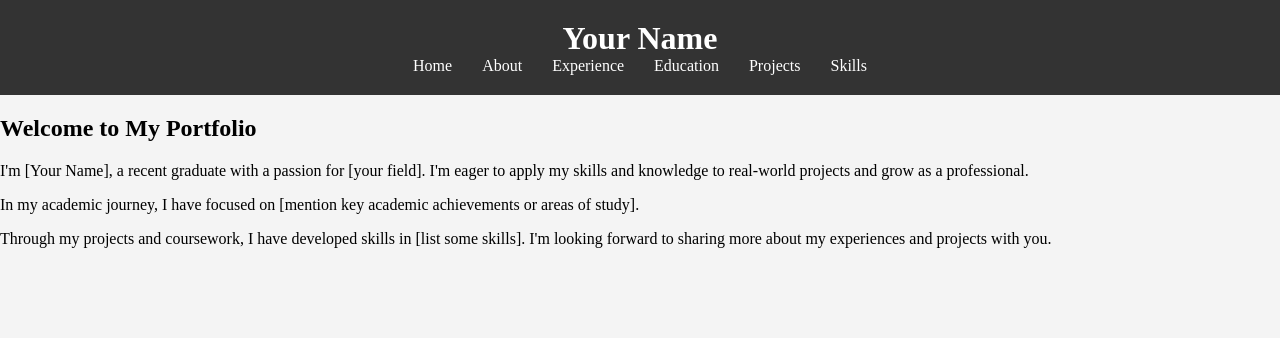
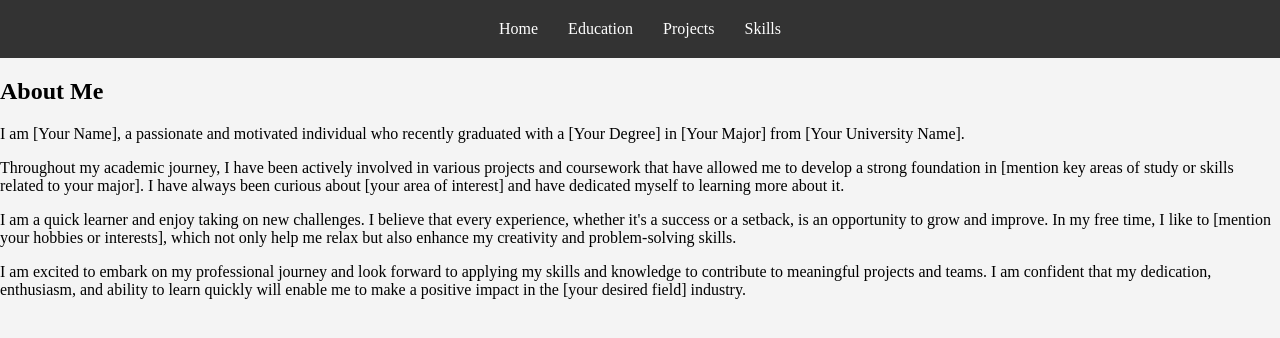
Before and after one commit to liubiyu123/Portfolio_Website_React, a React (Create React App) app in the folder portfolio/: page / in a window 1280 px wide. Shown: the top 338 px of the page. Built offline with nearby package versions, Linux system fonts and the light colour scheme.

Commit message:
updates and some color

```diff
--- a/portfolio/package.json
+++ b/portfolio/package.json
@@ -6,6 +6,7 @@
     "cra-template": "1.2.0",
     "react": "^18.3.1",
     "react-dom": "^18.3.1",
+    "react-router-dom": "^7.0.2",
     "react-scripts": "5.0.1",
     "web-vitals": "^4.2.4"
   },
--- a/portfolio/src/App.js
+++ b/portfolio/src/App.js
@@ -1,9 +1,7 @@
 import React from 'react';
 import { BrowserRouter as Router, Routes, Route } from 'react-router-dom';
 import Header from './components/Header';
-import Home from './pages/Home';
 import About from './components/About';
-import Experience from './components/Experience';
 import Education from './components/Education';
 import Projects from './components/Projects';
 import Skills from './components/Skills';
@@ -14,9 +12,7 @@ function App() {
       <div className="app">
         <Header />
         <Routes>
-          <Route path="/" element={<Home />} />
-          <Route path="/about" element={<About />} />
-          <Route path="/experience" element={<Experience />} />
+          <Route path="/" element={<About />} />
           <Route path="/education" element={<Education />} />
           <Route path="/projects" element={<Projects />} />
           <Route path="/skills" element={<Skills />} />
--- a/portfolio/src/components/Header.js
+++ b/portfolio/src/components/Header.js
@@ -5,12 +5,9 @@ import './Header.css';
 function Header() {
   return (
     <header className="header">
-      <h1>Your Name</h1>
       <nav>
         <ul>
           <li><Link to="/">Home</Link></li>
-          <li><Link to="/about">About</Link></li>
-          <li><Link to="/experience">Experience</Link></li>
           <li><Link to="/education">Education</Link></li>
           <li><Link to="/projects">Projects</Link></li>
           <li><Link to="/skills">Skills</Link></li>
--- a/portfolio/src/pages/Home.js
+++ /dev/null
@@ -1,22 +0,0 @@
-import React from 'react';
-
-function Home() {
-  return (
-    <div className="home">
-      <h2>Welcome to My Portfolio</h2>
-      <p>
-        I'm [Your Name], a recent graduate with a passion for [your field]. I'm eager to
-        apply my skills and knowledge to real-world projects and grow as a professional.
-      </p>
-      <p>
-        In my academic journey, I have focused on [mention key academic achievements or areas of study].
-      </p>
-      <p>
-        Through my projects and coursework, I have developed skills in [list some skills]. I'm
-        looking forward to sharing more about my experiences and projects with you.
-      </p>
-    </div>
-  );
-}
-
-export default Home;
```
Also changed, not shown: 2 other files (tests, documents, lock files or other folders).
